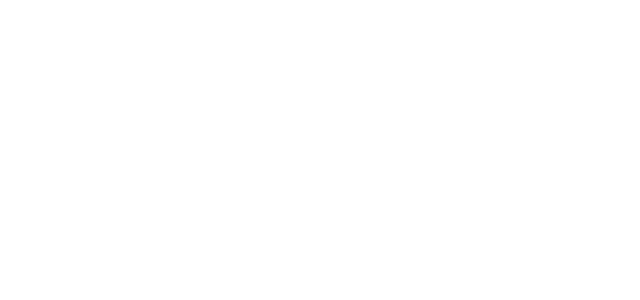
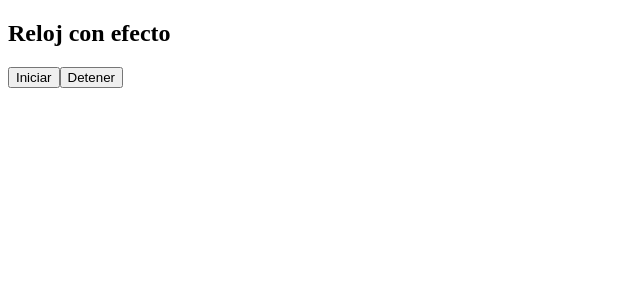
Before and after one commit to vpeinado263/4ta-Tarea-REACT-NEXT.JS, a Next.js app: page / in a window 1280 px wide. Shown: the top 300 px of the page, without its empty margins (0-640 px from the left). Built offline with nearby package versions, Linux system fonts and the light colour scheme.

Commit message:
Programar relojEfectt

```diff
--- /dev/null
+++ b/src/components/RelojEffect.js
@@ -0,0 +1,47 @@
+import { useState, useEffect } from "react"
+
+useState
+
+function Reloj({hora}) {
+    return <h3>{hora}</h3>
+}
+
+const RelojEffect = () => {
+
+  const [hora, setHora] = useState(new Date().toLocaleTimeString())
+  const [esVisible, setEsVisible] = useState(false)
+
+
+
+useEffect(() => {
+
+    let temporizador;
+
+//fase de montaje y fase de actualizacion
+    if (esVisible) {
+
+        temporizador = setInterval(() => {setHora(new Date().toLocaleTimeString())}, 1000);
+
+    }
+//fase de desmontaje
+
+    return () => clearInterval(temporizador)
+
+  }, [esVisible])
+
+
+  return (
+   <>
+   <h2>Reloj con efecto</h2>
+   {/*RENDERIZADO CONDICIONAL Ó CONDITIONAL RENDER*/}
+   {
+    esVisible && <Reloj hora={hora}/>
+   }
+
+   <button onClick={() => setEsVisible(true)}>Iniciar</button>
+   <button onClick={() => setEsVisible(false)}>Detener</button>
+   </>
+  )
+}
+
+export default RelojEffect
--- a/src/pages/index.js
+++ b/src/pages/index.js
@@ -1,3 +1,4 @@
+import RelojEffect from "@/components/RelojEffect";
 import Head from "next/head";
 
 export default function Home() {
@@ -9,6 +10,7 @@
         <meta name="viewport" content="width=device-width, initial-scale=1" />
         <link rel="icon" href="/favicon.ico" />
       </Head>
+     <RelojEffect/>
     </>
   );
 }
```
